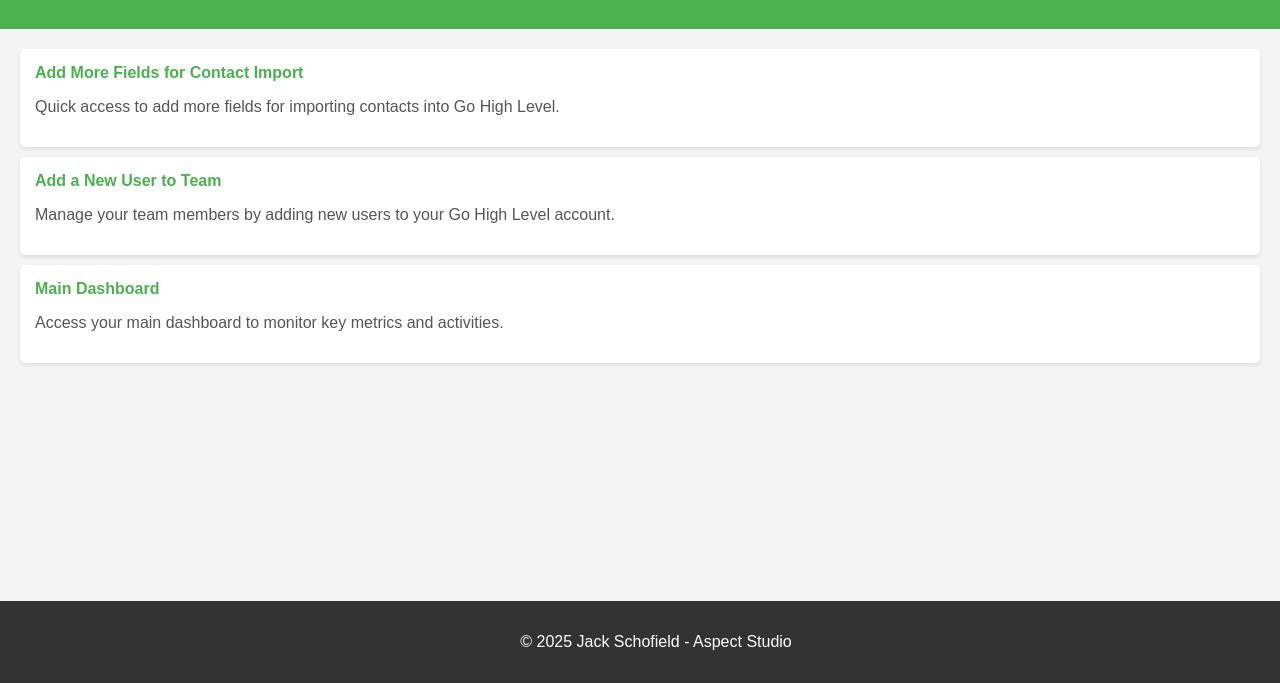
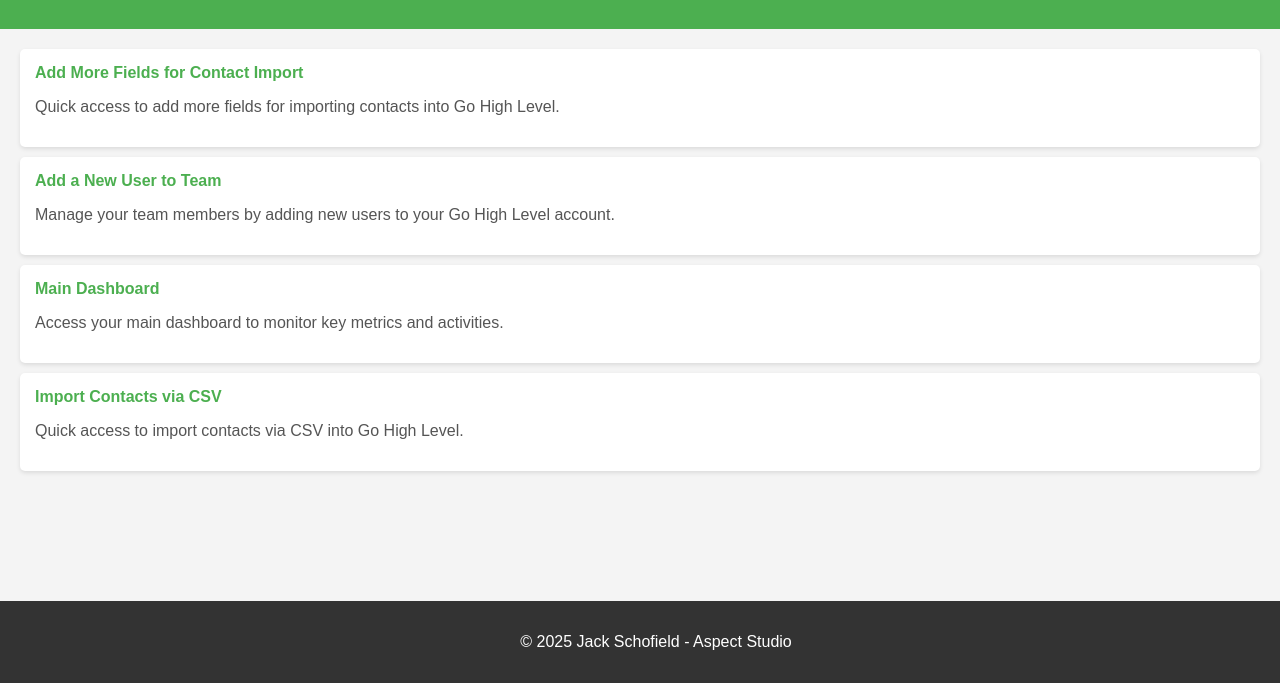
Before and after one commit to jschof1/ghl-bookmarks, a plain HTML site: page index.html in a window 1280 px wide. Shown: the part 117-800 px from the top of the page. Drawn offline with Linux system fonts and the light colour scheme.

Commit message:
import contacts link

```diff
--- a/index.html
+++ b/index.html
@@ -84,7 +84,11 @@
         url: 'https://app.gohighlevel.com/v2/location/IYjyc7Efk0yAOzpSO9FM/dashboard',
         description: 'Access your main dashboard to monitor key metrics and activities.'
       },
-      // Add more bookmarks here if needed
+      {
+        name: 'Import Contacts via CSV',
+        url: 'https://app.gohighlevel.com/v2/location/IYjyc7Efk0yAOzpSO9FM/contacts/import',
+        description: 'Quick access to import contacts via CSV into Go High Level.'
+      }
     ];
 
     // Function to render the bookmarks to the page
```
